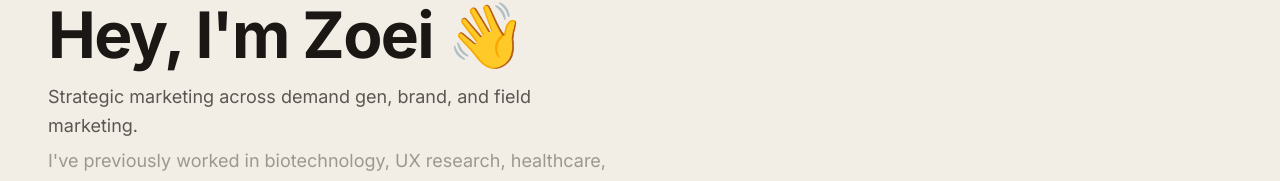
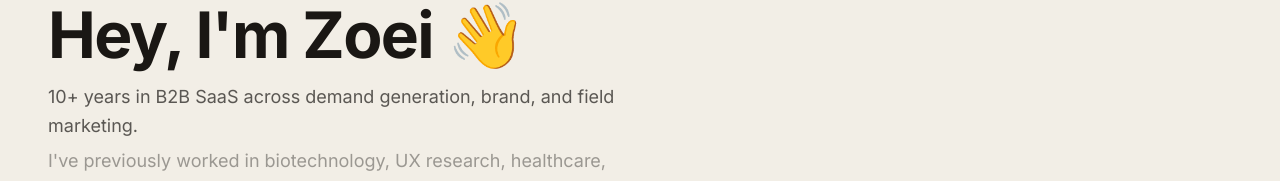
Before and after one commit to zjben10/fourteenzerosix-portfolio, a Next.js app: page / in a window 1280 px wide. Shown: the part 123-304 px from the top of the page. Built offline with nearby package versions, Linux system fonts and the light colour scheme.

Commit message:
Update hero subheadline copy
Co-Authored-By: Claude Opus 4.8 <noreply@anthropic.com>
Claude-Session: https://claude.ai/code/session_01XgD3NbffguxeMoctAwSQZS

```diff
--- a/components/Hero.tsx
+++ b/components/Hero.tsx
@@ -29,7 +29,7 @@ export default function Hero() {
             className="text-base md:text-lg leading-relaxed max-w-xl mb-1.5"
             style={{ color: "rgba(26,23,20,0.7)" }}
           >
-            Strategic marketing across demand gen, brand, and field marketing.
+            10+ years in B2B SaaS across demand generation, brand, and field marketing.
           </p>
           <p
             className="text-base md:text-lg leading-relaxed max-w-xl"
```
